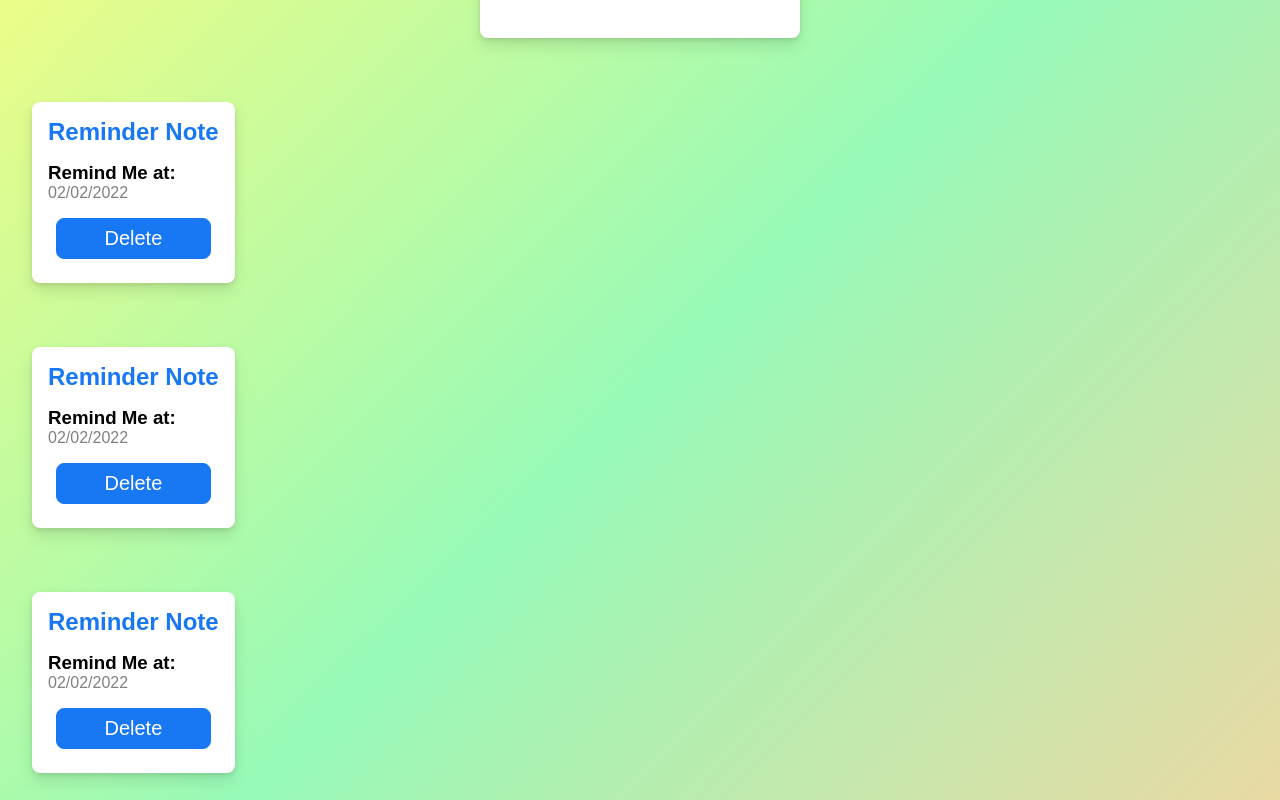
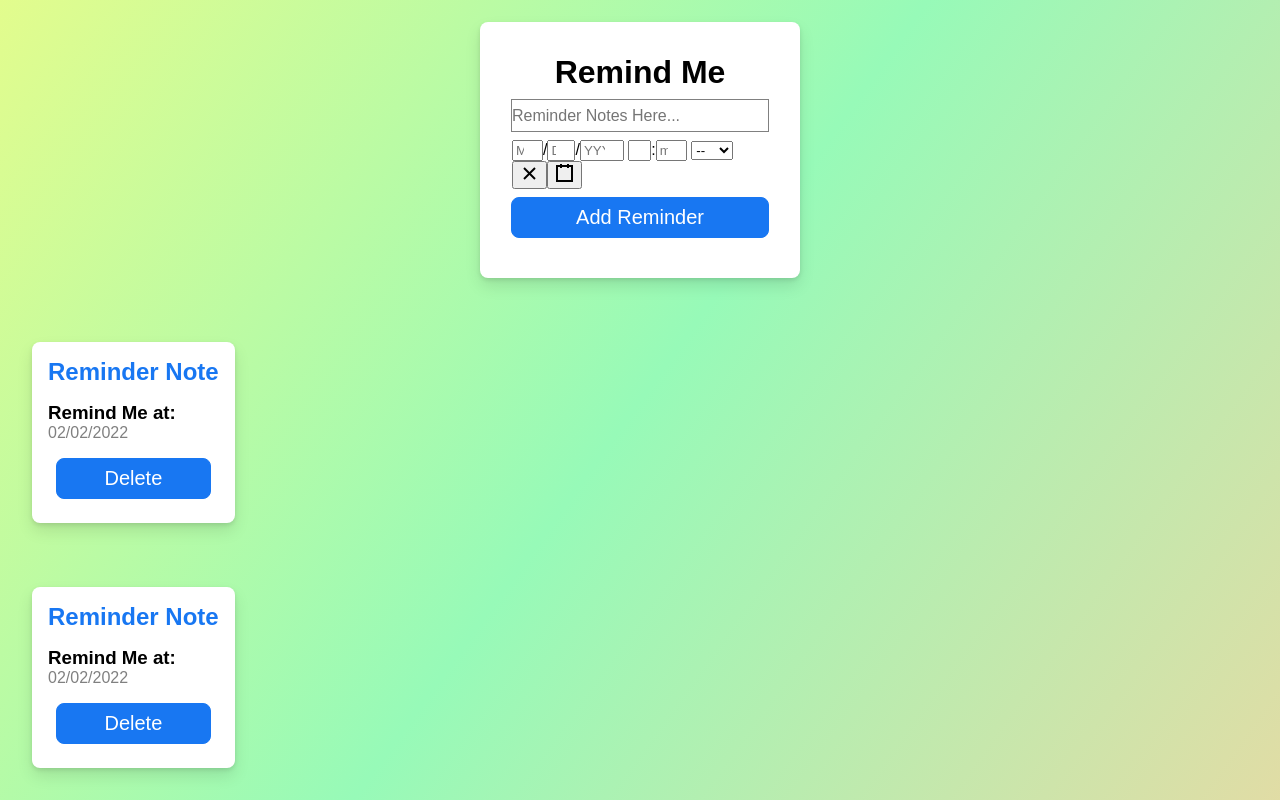
Before and after one commit to SohanR/remindme, a React (Create React App) app in the folder client/: page / in a window 1280 px wide. Shown: the top 800 px of the page. Built offline with nearby package versions, Linux system fonts and the light colour scheme.

Commit message:
fixed padding

```diff
--- a/client/src/App.css
+++ b/client/src/App.css
@@ -8,6 +8,8 @@
 }
 
 .homepage {
+  padding-top: 30rem;
+
   min-width: 100%;
   min-height: 100%;
   background: inherit;
```
